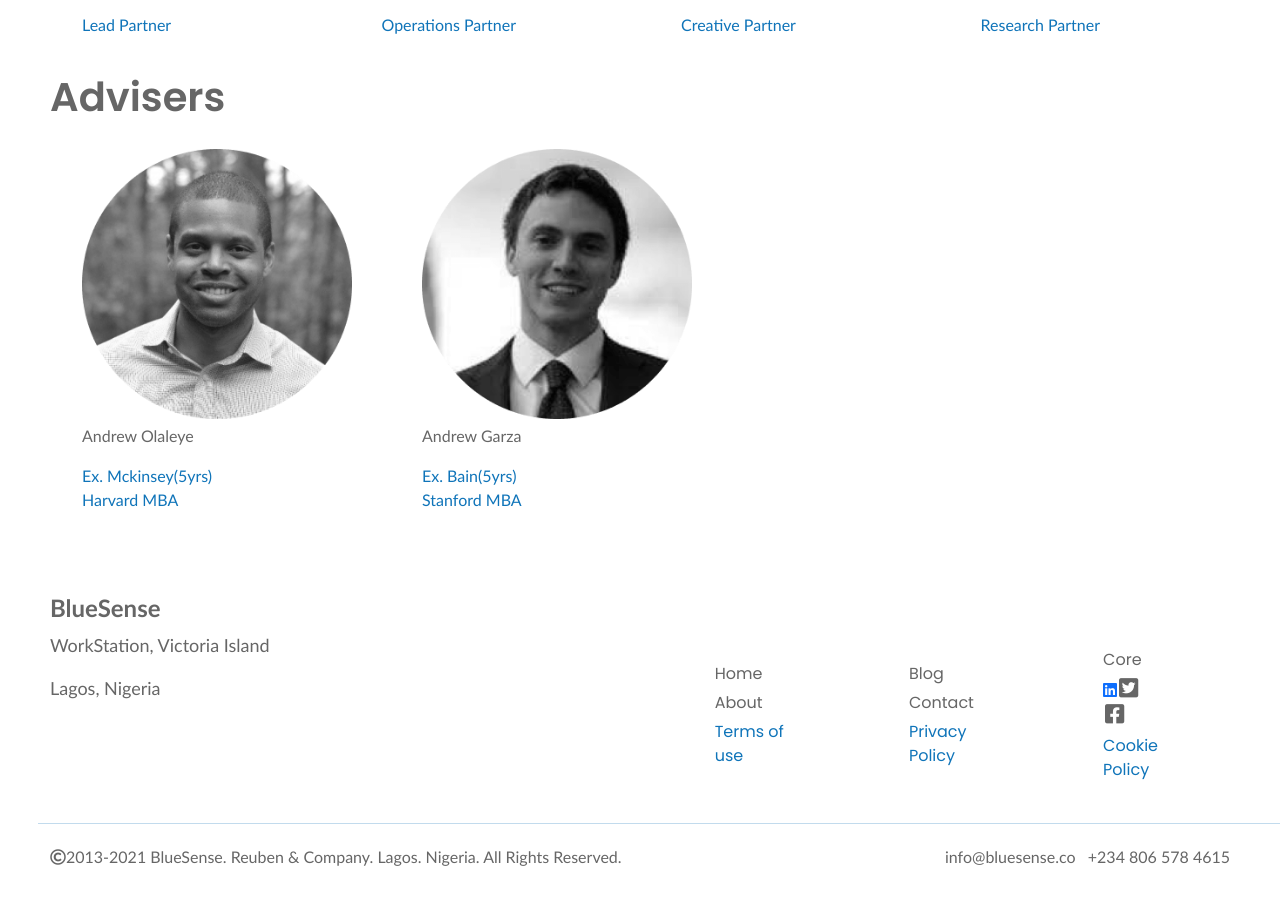
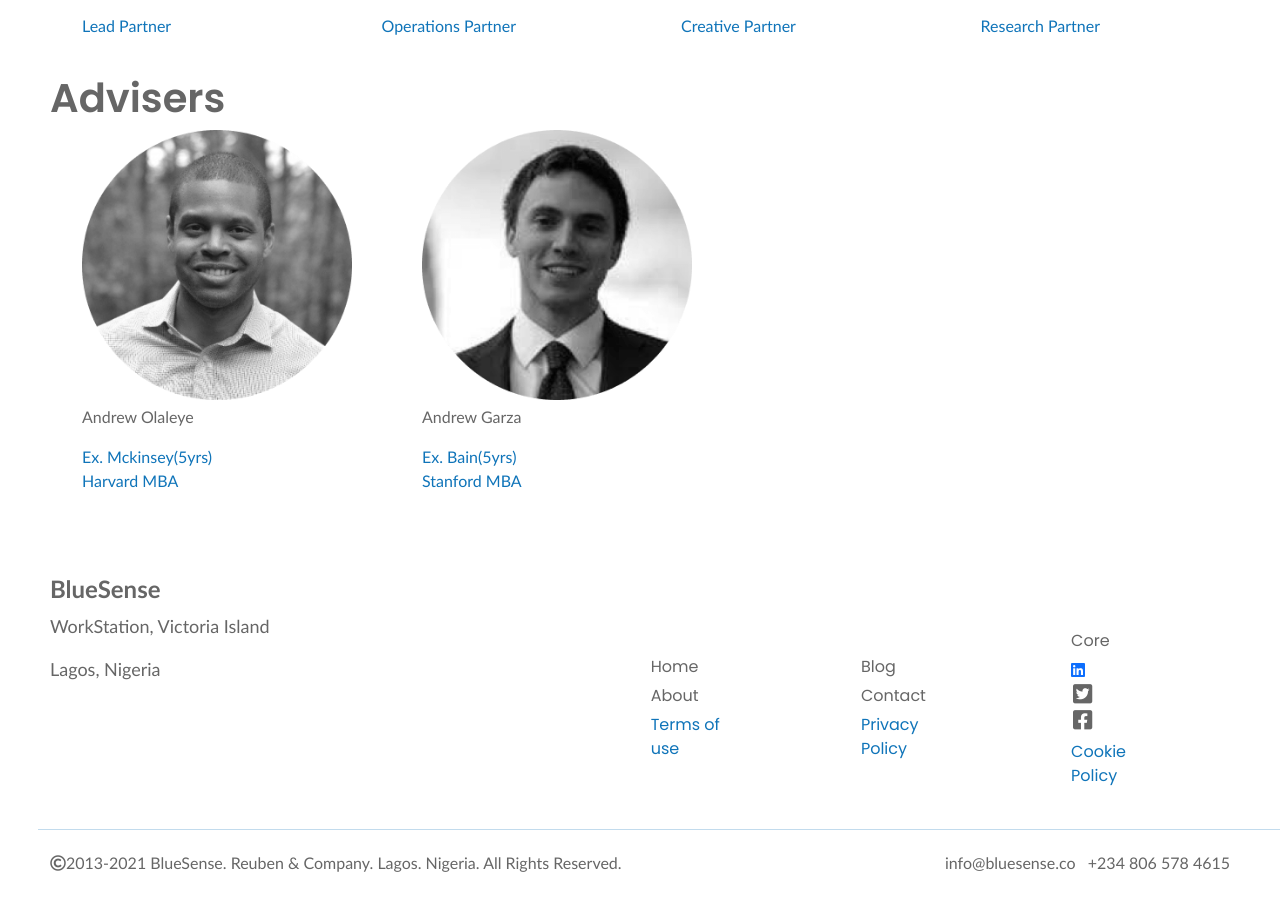
Before and after one commit to Kolajosh/BlueSense, a React (Create React App) app: page /about in a window 1280 px wide. Shown: the part 3200-4101 px from the top of the page. Built offline with nearby package versions, Linux system fonts and the light colour scheme; the HTML template or start-up script is replaced by a standard one; a web font is replaced by a local one.

Commit message:
updated meta tags

```diff
--- a/src/components/FooterComponent.js
+++ b/src/components/FooterComponent.js
@@ -19,45 +19,60 @@ function FooterComponent() {
             <div className="right-text">
               <ul className="footer-items">
                 <div className="col-2">
+                  <ul>
                     <li>
                       <Link to="/" className="footer-link">
                         Home
                       </Link>
                     </li>
+                  </ul>
+                  <ul>
                     <li>
                       <Link to="/about" className="footer-link">
                         About
                       </Link>
                     </li>
+                  </ul>
+                  <ul>
                     <li>
                       <Link to="/terms" className="footer-link">
                         <span className="blue-link">Terms of use</span>
                       </Link>
                     </li>
+                  </ul>
                 </div>
                 <div className="col-2">
+                  <ul>
                     <li>
                       <Link to="/blog" className="footer-link">
                         Blog
                       </Link>
                     </li>
+                  </ul>
+                  <ul>
                     <li>
                       <Link to="/contact" className="footer-link">
                         Contact
                       </Link>
                     </li>
+                  </ul>
+                  <ul>
                     <li>
                       <Link to="/privacypolicy" className="footer-link">
                         <span className="blue-link">Privacy Policy</span>
                       </Link>
                     </li>
+                  </ul>
                 </div>
                 <div className="col-1">
+                  <ul>
                     <li>
                       <Link to="/core" className="footer-link">
                         Core
                       </Link>
                     </li>
+                  </ul>
+                  <ul>
                     <li>
                       <a
                         href="https://www.linkedin.com/company/bluesensegroup/"
@@ -80,11 +95,14 @@ function FooterComponent() {
                         <i class="fab fa-facebook-square "></i>
                       </a>
                     </li>
+                  </ul>
+                  <ul>
                     <li>
                       <Link to="/cookiepolicy" className="footer-link">
                         <span className="blue-link">Cookie Policy</span>
                       </Link>
                     </li>
+                  </ul>
                 </div>
               </ul>
             </div>
--- a/src/components/ProfileIcons.css
+++ b/src/components/ProfileIcons.css
@@ -22,7 +22,7 @@
 }
 
 .icons1 ul {
-  margin-top: 20px;
+  margin-top: 0px;
   display: flex;
   margin-left: 50px;
   list-style: none;
--- a/src/components/ProfileIcons.js
+++ b/src/components/ProfileIcons.js
@@ -9,11 +9,13 @@ function ProfileIcons() {
           <h1>Team</h1>
         </div>
         <div className="icons1">
-          <ul className="picons">
-            <div className="picon1">
+          <div className="picon1">
+            <ul className="picons">
               <li>
                 <img src={kola} alt=""></img>
               </li>
+            </ul>
+            <ul>
               <li>
                 <p>Kolawole Ayoola</p>
                 <p className="blue">
@@ -21,12 +23,14 @@ function ProfileIcons() {
                   <br /> Intern
                 </p>
               </li>
-            </div>
-            <div className="picon2">
+            </ul>
+          </div>
+          <div className="picon2">
+            <ul>
               <li></li>
               <li></li>
-            </div>
-          </ul>
+            </ul>
+          </div>
         </div>
       </div>
     </>
--- a/src/components/Termsofuse.js
+++ b/src/components/Termsofuse.js
@@ -4,17 +4,17 @@ import "./Termsofuse.css";
 function Termsofuse() {
   return (
     <>
-      <div className='terms-container'>
-        <div className='terms-sect-1'>
+      <div className="terms-container">
+        <div className="terms-sect-1">
           <h1>Terms and Conditions</h1>
           <p>
-            Last Updated: <span className='blue'>8th December 2021</span>
+            Last Updated: <span className="blue">8th December 2021</span>
           </p>
           <br />
           <p>
             Please read these Terms and Conditions carefully before using the
             http://www.bluesense.co website operated by{" "}
-            <span className='blue'>BlueSense</span>.
+            <span className="blue">BlueSense</span>.
           </p>
           <br />
           <p>
@@ -29,15 +29,15 @@ function Termsofuse() {
             access the Service.
           </p>
           <br />
-          <h3>Links To Other Websites</h3>
+          <h2>Links To Other Websites</h2>
           <p>
             Our Service may contain links to third-party web sites or services
             that are not owned or controlled by{" "}
-            <span className='blue'>BlueSense</span>.
+            <span className="blue">BlueSense</span>.
           </p>
           <br />
           <p>
-            <span className='blue'>BlueSense</span> has no control over, and
+            <span className="blue">BlueSense</span> has no control over, and
             assumes no responsibility for, the content, privacy policies, or
             practices of any third party web sites or services. You further
             acknowledge and agree that BlueSense shall not be responsible or
--- a/src/components/pages/404.js
+++ b/src/components/pages/404.js
@@ -6,7 +6,7 @@ function custom404() {
   return (
     <>
       <div className="error404">
-        <h2>404 Page Not Found!</h2>
+        <h1>404 Page Not Found!</h1>
         <p>
           The page you're looking for does not exist! Click
           <Link to="/" className="home-link">
```
Lines whose indentation alone changed are shown as unchanged.
